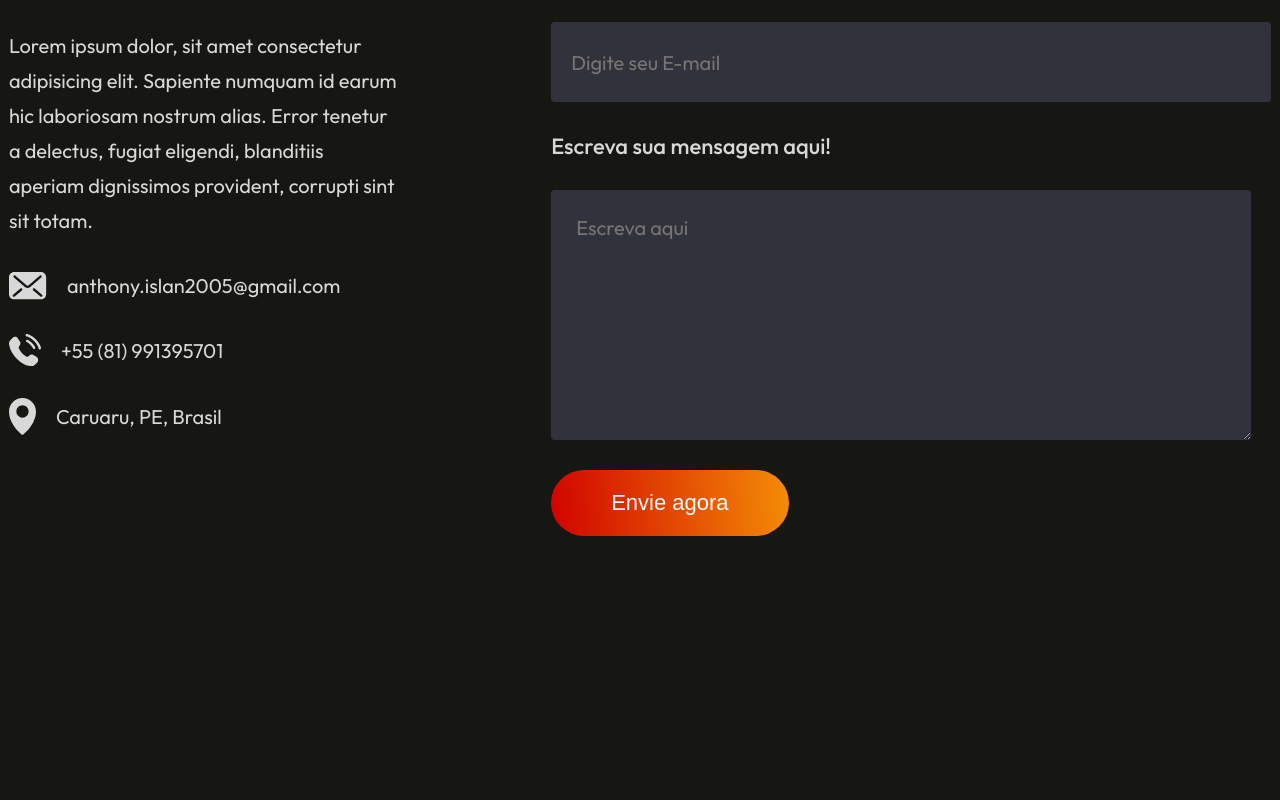
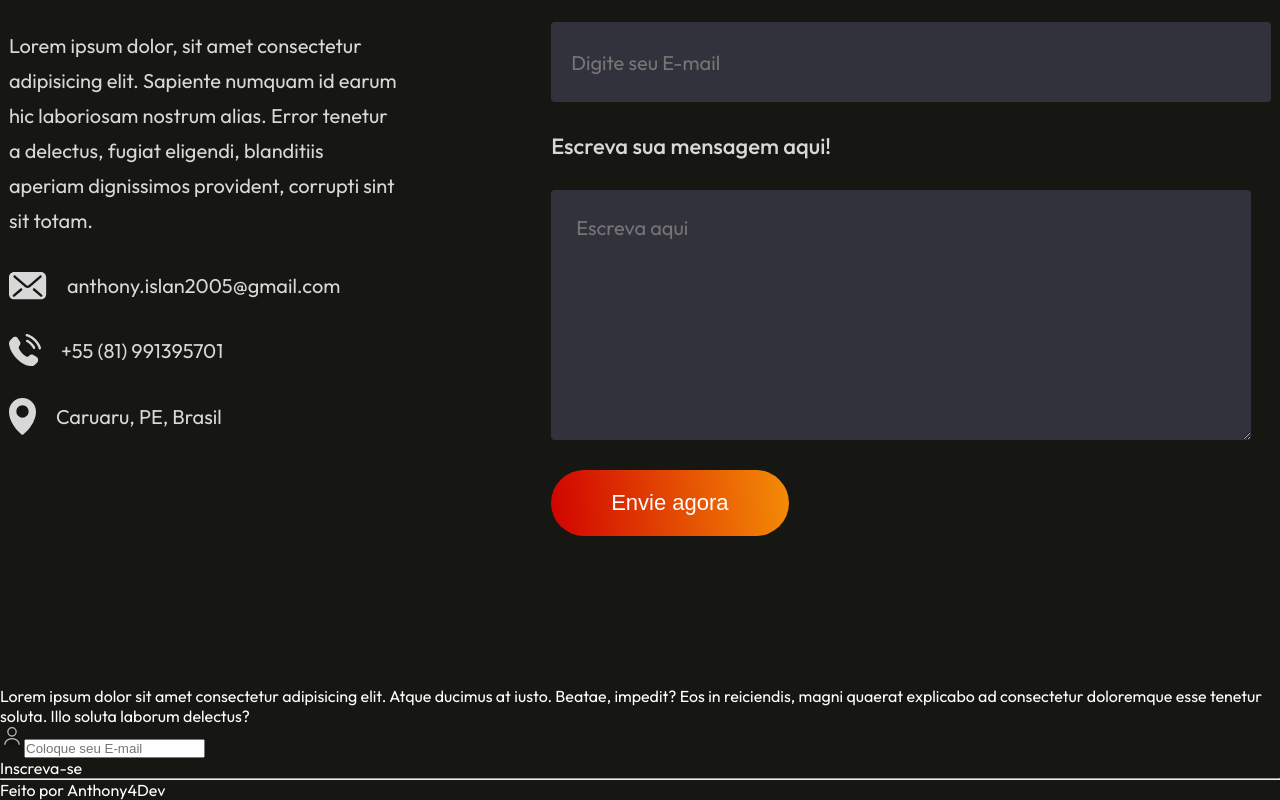
Before and after one commit to Anthony4Dev/portfolio-react, a React (Vite) app: page / in a window 1280 px wide. Shown: the part 4469-5269 px from the top of the page. Before the commit the page ends 5055 px from the top, so only its background shows below. Built offline with nearby package versions, Linux system fonts and the light colour scheme.

Commit message:
Estrutura de rodapé feita, faltando apenas html e a conexão de envio com o E-mail

```diff
--- a/src/Components/Footer/Footer.jsx
+++ b/src/Components/Footer/Footer.jsx
@@ -1,10 +1,30 @@
 import React from 'react'
 import '../Footer/Footer.css'
+import footer_logo from '../../assets/footer_logo.svg'
+import user_icon from '../../assets/user_icon.svg'
 
 const Footer = () => {
   return (
-    <div>
-
+    <div className='footer'>
+        <div className="footer-top">
+            <div className="footer-top-left">
+                <img src-={footer_logo} alt="" />
+                <p>Lorem ipsum dolor sit amet consectetur adipisicing elit. Atque ducimus at iusto. Beatae, impedit? Eos in reiciendis, magni quaerat explicabo ad consectetur doloremque esse tenetur soluta. Illo soluta laborum delectus?</p>
+            </div>
+            <div className="footer-top-right">
+                <div className="footer-email-input">
+                    <img src={user_icon} alt="" />
+                    <input type="email" placeholder='Coloque seu E-mail' />
+                </div>
+                <div className="footer-subscribe">Inscreva-se</div>
+            </div>
+        </div>
+        <hr />
+        <div className="footer-bottom">
+            <p className="footer-bottom-left">Feito por Anthony4Dev</p>
+            <div className="footer-bottom-right">
+            </div>
+        </div>
     </div>
   )
 }
```
